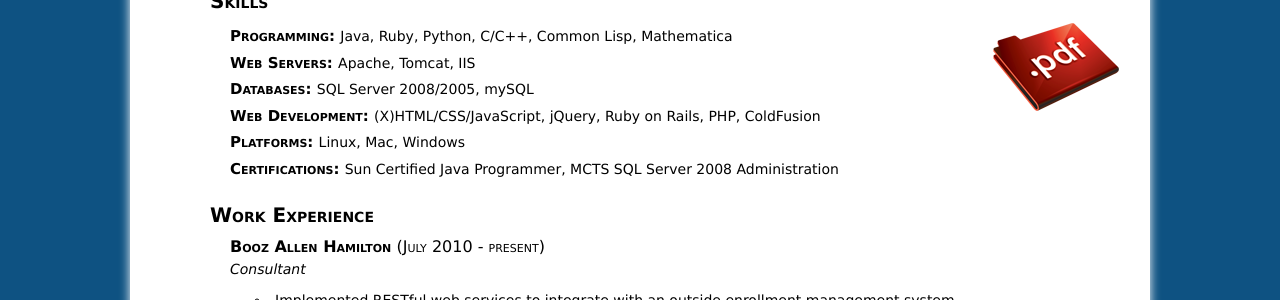
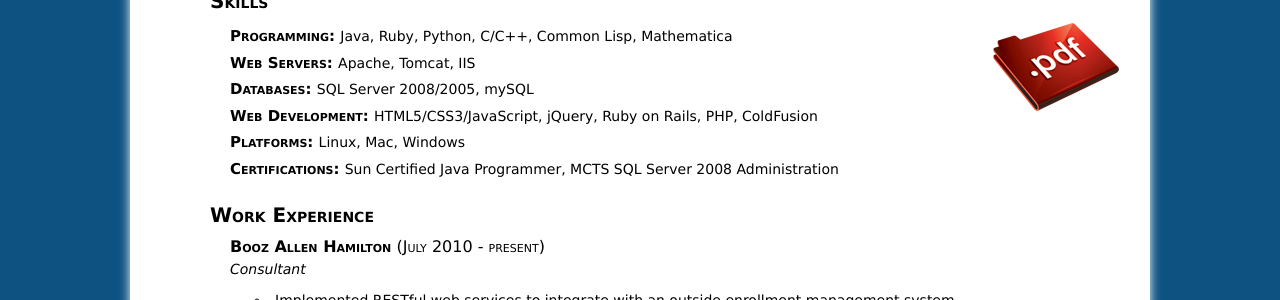
Before and after one commit to kinnetica/kinnetica.com, a Jekyll site: the page built from resume.html, in a window 1280 px wide. Shown: the part 134-434 px from the top of the page. Built offline with Jekyll 4.4.1, drawn with Linux system fonts in a browser that asks for light colours; Markdown is read by kramdown in place of the engine named in the settings.

Commit message:
Changed to HTML5 and CSS3

```diff
--- a/resume.html
+++ b/resume.html
@@ -14,7 +14,7 @@
     <p><span class="skill-group">Programming: </span>Java, Ruby, Python, C/C++, Common Lisp, Mathematica</p>
     <p><span class="skill-group">Web Servers: </span>Apache, Tomcat, IIS</p>
     <p><span class="skill-group">Databases: </span>SQL Server 2008/2005, mySQL</p>
-    <p><span class="skill-group">Web Development: </span>(X)HTML/CSS/JavaScript, jQuery, Ruby on Rails, PHP, ColdFusion</p>
+    <p><span class="skill-group">Web Development: </span>HTML5/CSS3/JavaScript, jQuery, Ruby on Rails, PHP, ColdFusion</p>
     <p><span class="skill-group">Platforms: </span>Linux, Mac, Windows</p>
     <p><span class="skill-group">Certifications: </span>Sun Certified Java Programmer, MCTS SQL Server 2008 Administration</p>
   </div>
```
